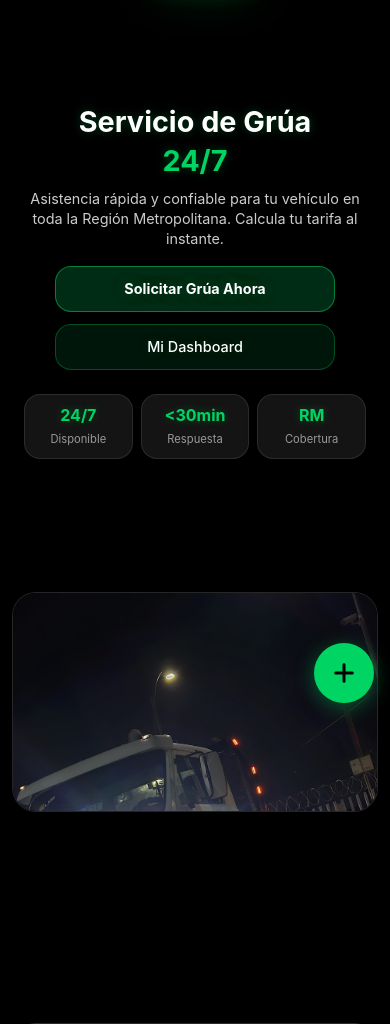
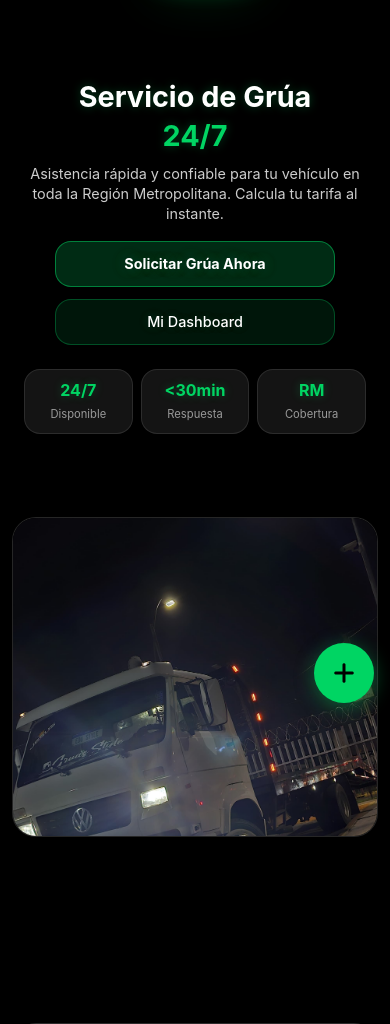
Before and after one commit to alexitico1989/grua-style, a Django app: page / in a window 390 px wide. Shown: the part 61-1085 px from the top of the page. Run offline with Django 4.2, Linux system fonts and the light colour scheme; a user stored in the database is signed in; tables that the repository leaves empty hold one stand-in row (values such as "Sample post").

Commit message:
Increase mobile image height to 320px and adjust positioning for better vehicle visibility

```diff
--- a/templates/grua_app/home.html
+++ b/templates/grua_app/home.html
@@ -1375,13 +1375,13 @@
 
     /* AGREGAR ESTAS LÍNEAS AQUÍ: */
     .hero-images {
-            height: 220px !important;
+            height: 320px !important;
             margin-top: 16px !important;
         }
 
     .slide img {
             object-fit: cover !important;
-            object-position: center 25% !important;
+            object-position: center 30% !important;
             border-radius: 12px !important;
         }
 
```
